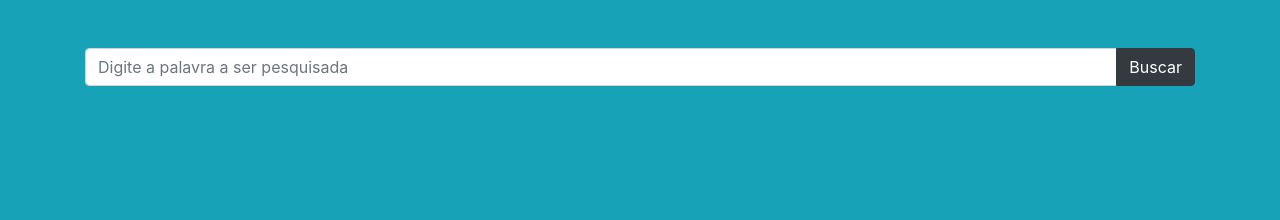
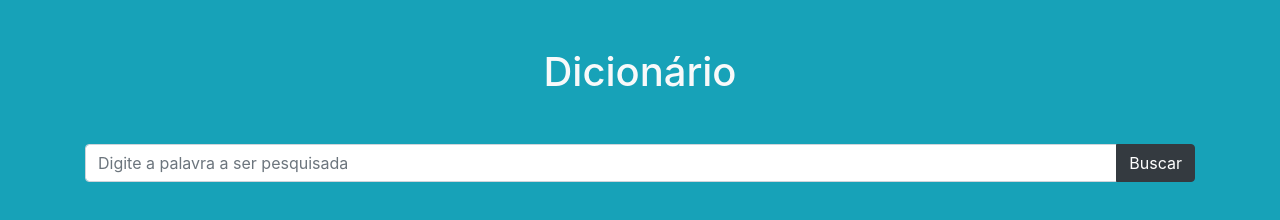
Before and after one commit to hisirdox/lexicon, a plain HTML site: page index.html in a window 1280 px wide. Drawn offline with nearby package versions, Linux system fonts and the light colour scheme.

Commit message:
adiciona titulo ao corpo da pagina

```diff
--- a/index.html
+++ b/index.html
@@ -11,7 +11,10 @@
 </head>
 
 <body class="bg-info text-light">
+  <!-- Titulo -->
+  <h1 class="text-center mt-5">Dicionário</h1>
 
+  <!-- Caixa de busca -->
   <div class="container mt-5">
     <div class="input-group mb-3">
       <input type="text" id="word" class="form-control" placeholder="Digite a palavra a ser pesquisada">
```
